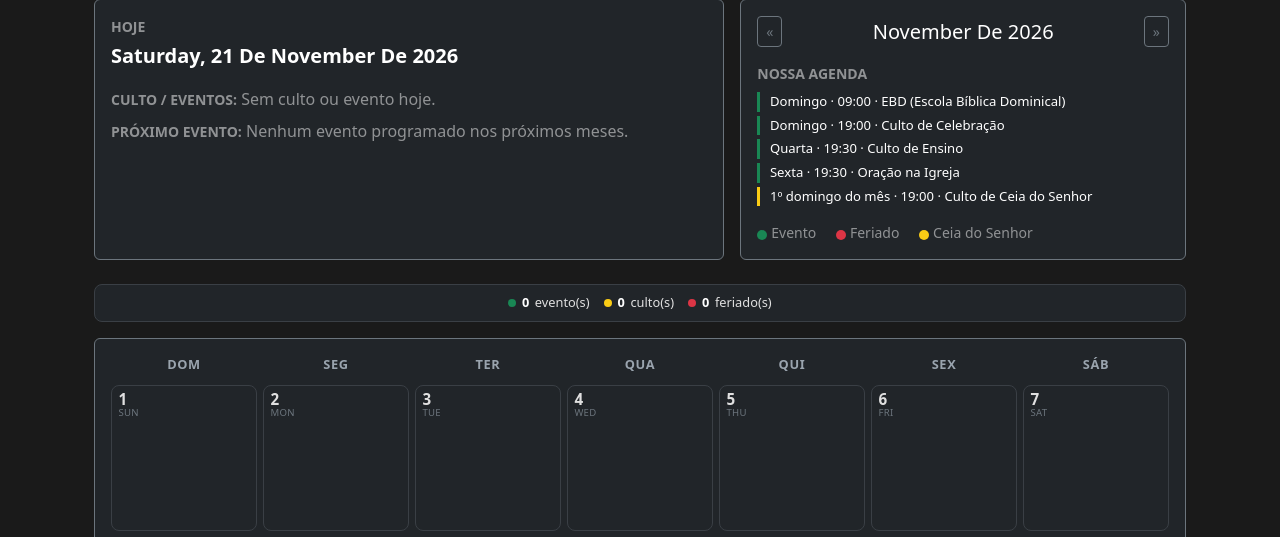
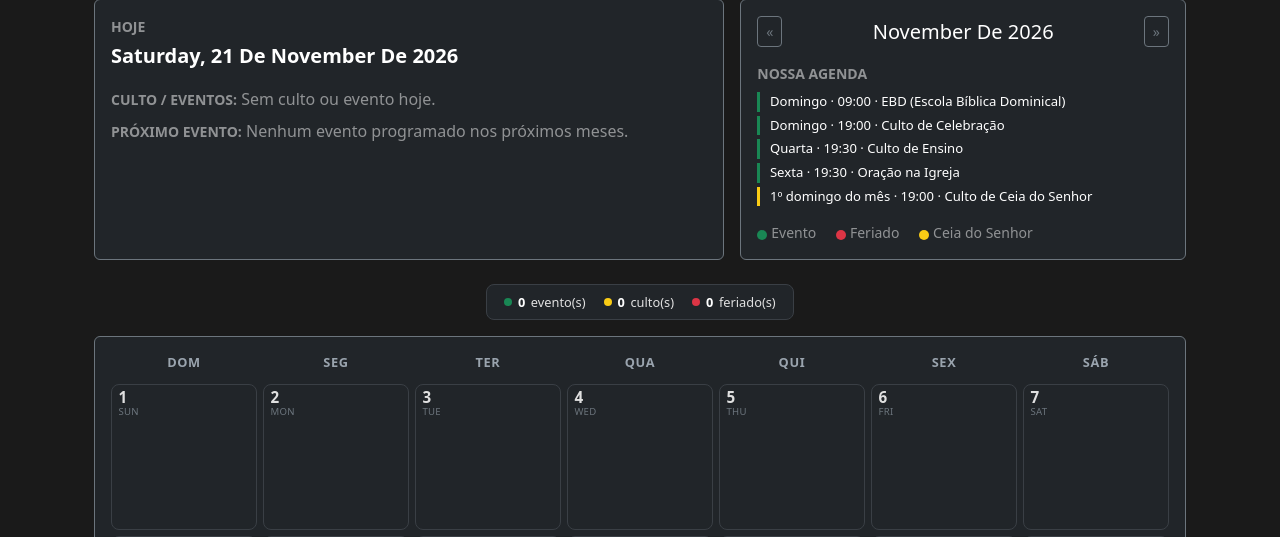
Before and after one commit to 20Catatal02/site-igreja-ibnb, an ASP.NET Core app: page /Eventos/Calendario in a window 1280 px wide. Shown: the part 98-635 px from the top of the page. Run offline with ASP.NET Core 8, Linux system fonts and the light colour scheme; data that the repository does not hold is empty; style sheets or scripts are compiled from the project's sources; some libraries are stand-ins or nearby versions.

Commit message:
style: reduz espaco vago do resumo no desktop

```diff
--- a/Views/Eventos/Calendario.cshtml
+++ b/Views/Eventos/Calendario.cshtml
@@ -246,6 +246,18 @@
     @@media (min-width: 576px) {
         .cal-marcadores {
             display: none;
+        }
+
+        /* Desktop: encolhe a faixa de resumo ao conteúdo e centraliza o bloco,
+           eliminando o espaço vago à esquerda e à direita.
+           (No mobile a faixa continua ocupando a largura toda.) */
+        .cal-resumo {
+            width: fit-content;
+            max-width: 100%;
+            margin-left: auto;
+            margin-right: auto;
+            gap: .35rem 1.15rem;
+            padding: .45rem 1.1rem;
         }
     }
 </style>
```
